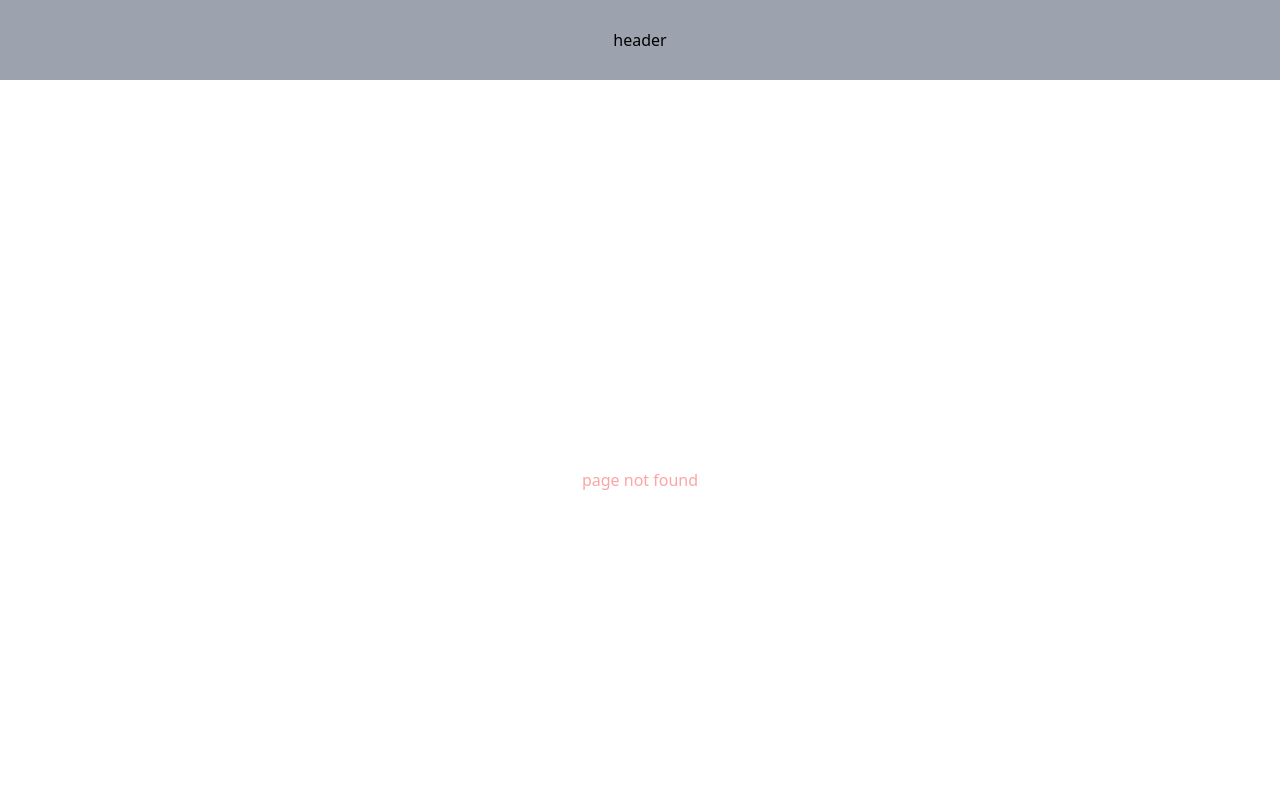
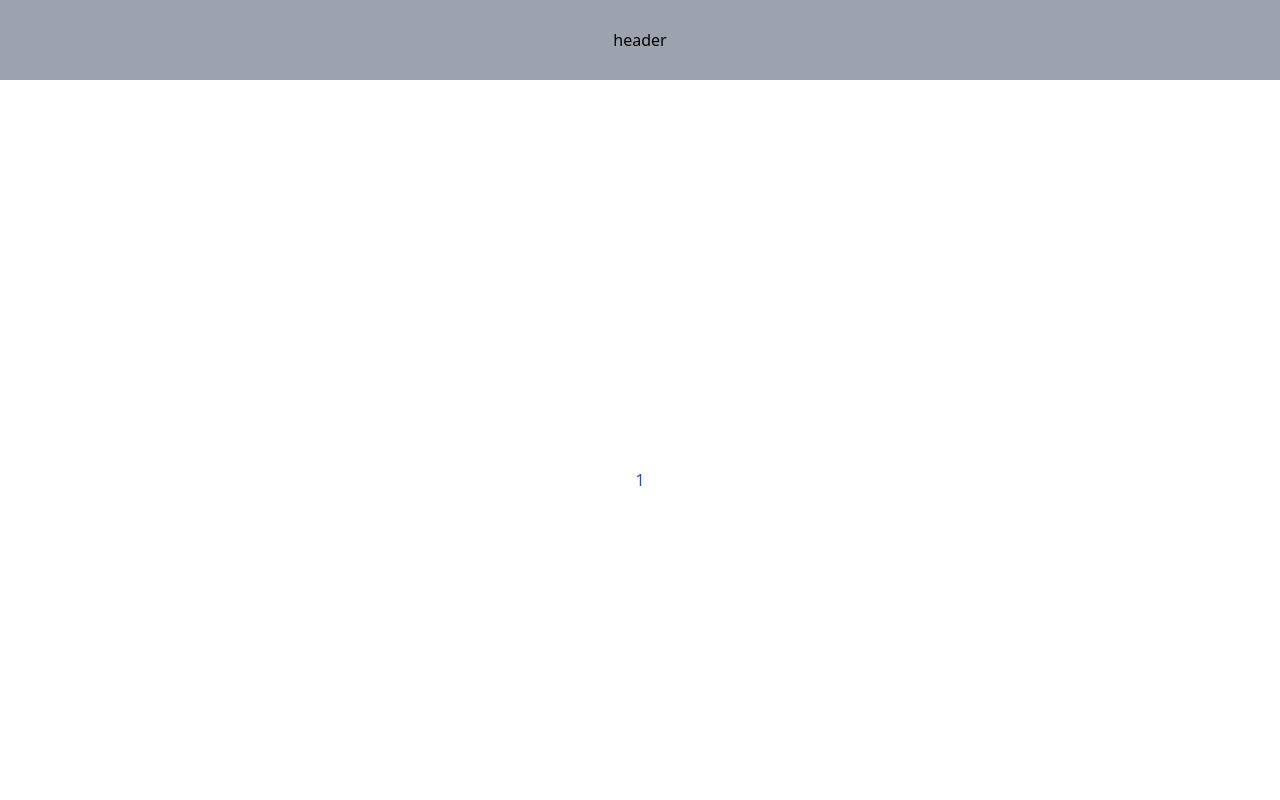
Before and after one commit to nastaran-shafiee/nextjs, a Next.js app: page /blog/1 in a window 1280 px wide. Before the commit this address had no page. Shown: the top 800 px of the page. Built offline with nearby package versions, Linux system fonts and the light colour scheme.

Commit message:
learn dynamic blog

```diff
--- /dev/null
+++ b/src/app/blog/[slug]/page.tsx
@@ -0,0 +1,10 @@
+export default async function BlogDetails({
+  params,
+}: {
+  params: { slug: string };
+}) {
+
+    const {slug}=params
+    return <div className="flex
+     w-full h-screen justify-center items-center"><p className="text-blue-700">{slug}</p></div>
+}
```
